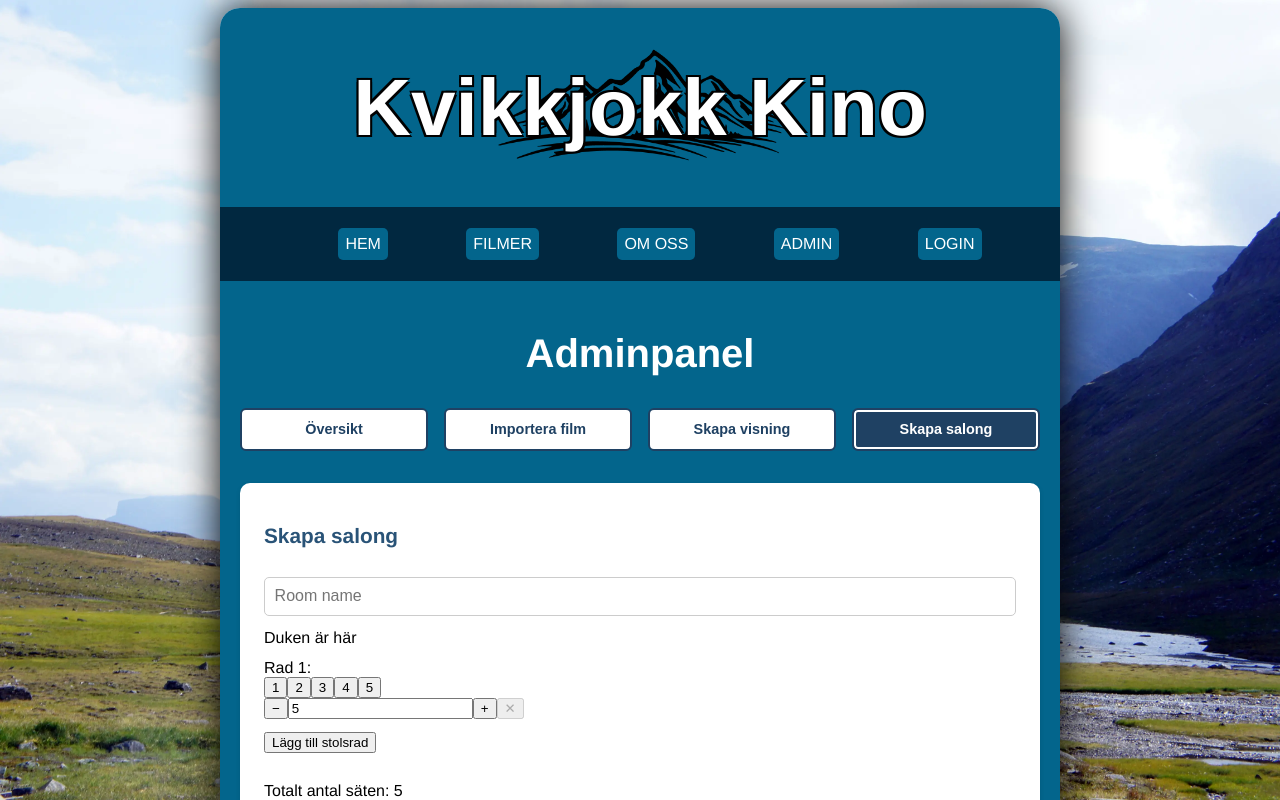
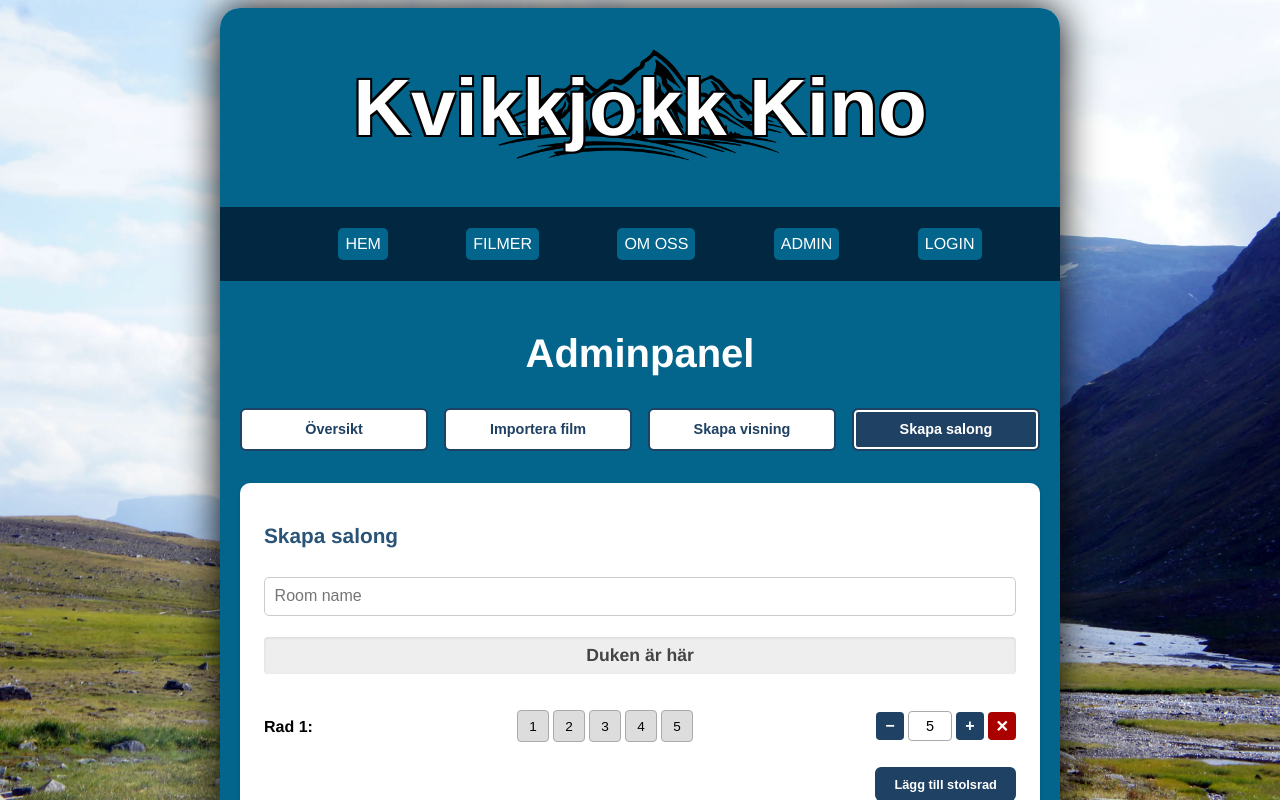
Before and after one commit to AlexCode-dot/KINO-NextJS, a Next.js app: page /admin in a window 1280 px wide. Both pictures are taken after a click on the button "Skapa salong". Shown: the top 800 px of the page. Built offline with nearby package versions, Linux system fonts and the light colour scheme; no server answers; the database is empty.

Commit message:
styling(Admin) - Added scss for admin form

```diff
--- /dev/null
+++ b/src/styles/admin/AdminRoomForm.scss
@@ -0,0 +1,371 @@
+.admin-page {
+  &__screen {
+    text-align: center;
+    font-size: 1.1rem;
+    margin: 0.5rem 0;
+    font-weight: bold;
+    color: #444;
+    background: #eee;
+    padding: 0.5rem;
+    border-radius: 4px;
+    box-shadow: inset 0 1px 3px rgba(0, 0, 0, 0.1);
+  }
+
+  &__instruction {
+    text-align: center;
+    font-size: 0.95rem;
+    font-style: italic;
+    margin-top: 0.5rem;
+    padding: 0.5rem 1rem;
+    border-radius: 6px;
+    display: inline-block;
+    max-width: 90%;
+    margin-left: auto;
+    margin-right: auto;
+    background-color: #e6f0fa;
+    color: #1f4163;
+    border: 1px solid #c2d9ef;
+  }
+
+  &__total {
+    text-align: center;
+    font-size: 1.1rem;
+    font-weight: bold;
+    color: #222;
+    margin: 1.8rem 0 0;
+  }
+
+  &__seat-map--grid {
+    display: grid;
+    grid-template-columns: auto 1fr auto;
+    gap: 1rem;
+    align-items: start;
+    width: 100%;
+    margin-top: 1rem;
+  }
+
+  &__seat-map-labels,
+  &__seat-map-controls {
+    display: flex;
+    flex-direction: column;
+    gap: 12px;
+  }
+
+  &__seat-label-row {
+    display: flex;
+    align-items: center;
+    height: 34px;
+  }
+
+  &__seat-label {
+    font-weight: bold;
+    min-width: 70px;
+    text-align: left;
+    white-space: nowrap;
+    display: flex;
+    align-items: center;
+  }
+
+  &__seat-map-scroll {
+    overflow-x: auto;
+    width: 100%;
+  }
+
+  &__seat-buttons {
+    display: flex;
+    gap: 0.25rem;
+    margin-bottom: 12px;
+    min-width: max-content;
+    justify-content: center;
+    align-items: center;
+  }
+
+  &__seat {
+    width: 32px;
+    height: 32px;
+    background-color: #ddd;
+    border: 1px solid #aaa;
+    border-radius: 4px;
+    font-size: 0.85rem;
+    cursor: pointer;
+    transition: background-color 0.2s;
+    display: flex;
+    flex-direction: column;
+    align-items: center;
+    justify-content: center;
+    position: relative;
+    padding: 2px;
+
+    &:hover {
+      background-color: #ccc;
+    }
+
+    &.wheelchair {
+      background-color: #ddd;
+      border-color: #aaa;
+      color: #555;
+
+      &::before {
+        content: '♿';
+        font-size: 1.9rem;
+        position: absolute;
+        left: 50%;
+        transform: translateX(-50%);
+        line-height: 1;
+      }
+
+      span {
+        font-size: 0.65rem;
+        margin-top: 18px;
+        position: relative;
+        z-index: 1;
+      }
+    }
+
+    span {
+      position: relative;
+      z-index: 1;
+    }
+  }
+
+  &__seat-controls {
+    display: flex;
+    align-items: center;
+    gap: 4px;
+    height: 32px;
+  }
+
+  &__counter-btn,
+  &__remove-btn {
+    width: 28px;
+    height: 28px;
+    font-size: 1rem;
+    padding: 0;
+    display: flex;
+    align-items: center;
+    justify-content: center;
+    font-weight: bold;
+    border-radius: 4px;
+    border: none;
+    cursor: pointer;
+  }
+
+  &__counter-btn {
+    background-color: #1f4163;
+    color: white;
+
+    &:hover:enabled {
+      background-color: #16324e;
+    }
+
+    &:disabled {
+      opacity: 0.5;
+      cursor: not-allowed;
+    }
+  }
+
+  &__remove-btn {
+    color: white;
+    background-color: #a00;
+
+    &:hover:enabled {
+      background-color: #800;
+    }
+  }
+
+  &__seat-count {
+    width: 42px;
+    height: 28px;
+    text-align: center;
+    font-size: 0.9rem;
+    border: 1px solid #aaa;
+    border-radius: 4px;
+    padding: 0;
+    appearance: textfield;
+
+    &::-webkit-outer-spin-button,
+    &::-webkit-inner-spin-button {
+      display: none;
+    }
+  }
+}
+
+.admin-room {
+  &__add-row-container {
+    display: flex;
+    flex-direction: row-reverse;
+  }
+
+  &__add-row-button {
+    background-color: #1f4163;
+    color: white;
+    font-weight: bold;
+    border: none;
+    padding: 0.6rem 1.2rem;
+    border-radius: 6px;
+    font-size: 0.8rem;
+    cursor: pointer;
+    transition: background 0.2s;
+
+    &:hover {
+      background-color: #16324e;
+    }
+  }
+
+  &__list {
+    list-style: none;
+    padding: 0;
+    margin-top: 1.5rem;
+
+    ul {
+      padding: 0;
+      margin: 0;
+      list-style: none;
+    }
+  }
+
+  &__list-title {
+    font-size: 1.3rem;
+    font-weight: bold;
+    color: #295377;
+    margin-bottom: 1rem;
+  }
+
+  &__item {
+    display: flex;
+    align-items: center;
+    justify-content: space-between;
+    background: #f4f7fa;
+    padding: 0.5rem 1rem;
+    border-radius: 5px;
+    margin-bottom: 0.5rem;
+    border: 1px solid #e0e0e0;
+  }
+
+  &__name {
+    font-weight: bold;
+    color: #1b3a57;
+    cursor: pointer;
+    background: none;
+    border: none;
+    font-size: 1rem;
+    padding: 0;
+    text-align: left;
+
+    &:hover {
+      text-decoration: underline;
+    }
+  }
+
+  &__delete {
+    background: none;
+    border: 1px solid red;
+    color: red;
+    padding: 0.25rem 0.6rem;
+    font-size: 0.9rem;
+    border-radius: 4px;
+    cursor: pointer;
+
+    &:hover {
+      background: rgba(255, 0, 0, 0.1);
+    }
+  }
+
+  &__modal-backdrop {
+    position: fixed;
+    top: 0;
+    left: 0;
+    z-index: 999;
+    width: 100vw;
+    height: 100vh;
+    background-color: rgba(0, 0, 0, 0.4);
+    backdrop-filter: blur(4px);
+    display: flex;
+    align-items: center;
+    justify-content: center;
+  }
+
+  &__modal {
+    background: white;
+    padding: 2rem;
+    border-radius: 12px;
+    max-width: 600px;
+    width: 90%;
+    max-height: 90vh;
+    overflow-y: auto;
+    position: relative;
+    box-shadow: 0 0 20px rgba(0, 0, 0, 0.2);
+  }
+
+  &__modal-close {
+    position: absolute;
+    top: 1rem;
+    right: 1rem;
+    background: none;
+    border: 2px solid red;
+    color: red;
+    font-size: 1.3rem;
+    padding: 0.2rem 0.6rem;
+    border-radius: 6px;
+    cursor: pointer;
+
+    &:hover {
+      background: rgba(255, 0, 0, 0.1);
+    }
+  }
+
+  &__modal-title {
+    text-align: center;
+    font-size: 1.4rem;
+    font-weight: bold;
+    margin: 2rem 0rem 2.4rem;
+    color: #1b3a57;
+  }
+
+  &__modal-screen {
+    text-align: center;
+    font-weight: bold;
+    margin-bottom: 1rem;
+    padding: 0.5rem;
+    border-radius: 6px;
+    background: #dceeff;
+    color: #1f4163;
+    border: 1px solid #a8c4e3;
+  }
+
+  &__seat-preview-row {
+    display: flex;
+    justify-content: center;
+    flex-wrap: wrap;
+    gap: 0.5rem;
+    margin-bottom: 0.5rem;
+  }
+
+  &__seat-preview {
+    position: relative;
+    display: inline-block;
+    width: 32px;
+    height: 32px;
+    text-align: center;
+    background: #eee;
+    border: 1px solid #999;
+    border-radius: 4px;
+    font-weight: bold;
+    line-height: 32px;
+    font-size: 0.9rem;
+
+    &--wheelchair {
+      background: #ddd;
+      color: transparent;
+
+      &::before {
+        content: '♿';
+        font-size: 2rem;
+        position: absolute;
+        left: 50%;
+        transform: translateX(-50%);
+        color: #333;
+      }
+    }
+  }
+}
--- a/src/styles/admin/index.scss
+++ b/src/styles/admin/index.scss
@@ -2,3 +2,4 @@
 @use './AdminList';
 @use './AdminNav';
 @use './AdminForm';
+@use './AdminRoomForm';
```
